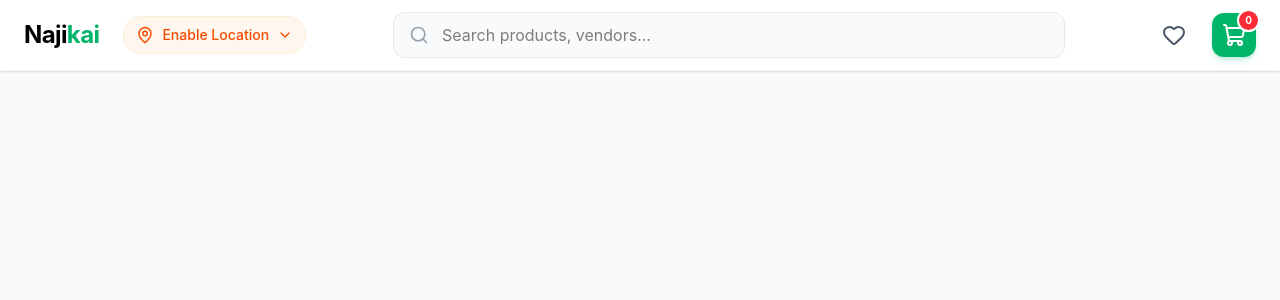
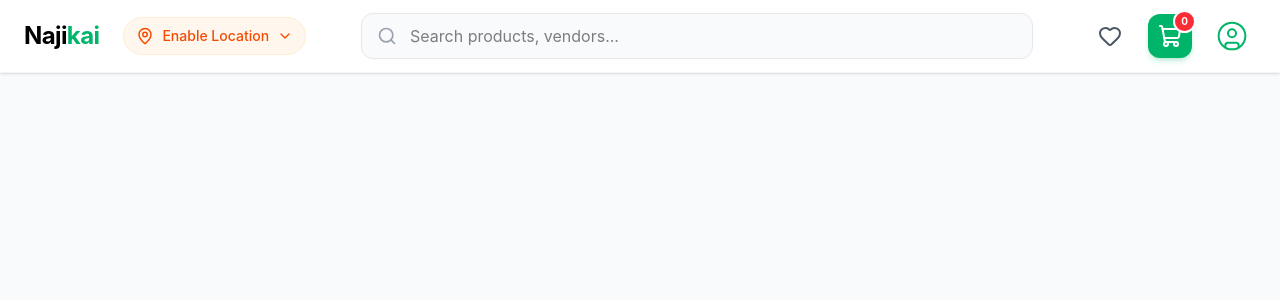
Before and after one commit to NirjalaSubedi/Najikaii, a React app in the folder frontend/: page / in a window 1280 px wide. Shown: the top 300 px of the page. Built offline with nearby package versions, Linux system fonts and the light colour scheme; the HTML template or start-up script is replaced by a standard one.

Commit message:
feat: add profile icon to Navbar for user account access

```diff
--- a/frontend/src/Components/Navbar.jsx
+++ b/frontend/src/Components/Navbar.jsx
@@ -1,5 +1,5 @@
 import React from 'react';
-import { Search, MapPin, ShoppingCart, Heart, ChevronDown } from 'lucide-react';
+import { Search, MapPin, ShoppingCart, Heart, ChevronDown, UserCircle } from 'lucide-react';
 
 const Navbar = () => {
   return (
@@ -47,6 +47,11 @@ const Navbar = () => {
           </span>
         </button>
 
+        {/* Profile Icon Section*/}
+        <button className="p-2 text-[#00B56A] hover:bg-green-50 rounded-full transition-all flex items-center justify-center">
+             <UserCircle size={32} strokeWidth={1.5} />
+        </button>
+
       </div>
     </nav>
   );
```
